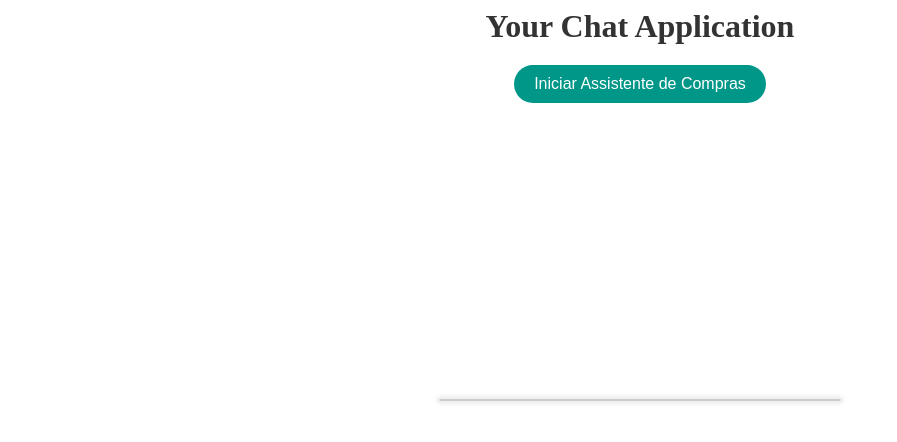
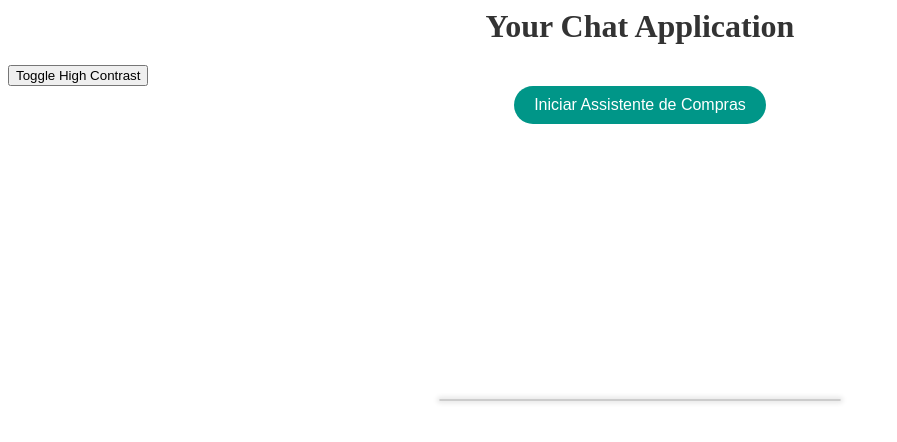
Before and after one commit to cespirandelli/my-app-challenge-azure-openai, a React (Create React App) app: page / in a window 1280 px wide. Shown: the top 442 px of the page, without its empty margins (0-897 px from the left). Built offline with nearby package versions, Linux system fonts and the light colour scheme.

Commit message:
High contrast component

```diff
--- a/src/App.js
+++ b/src/App.js
@@ -5,6 +5,7 @@ import SpeechSynthesizer from "./components/SpeechSynthesizer";
 import ChatDisplay from "./components/ChatDisplay";
 import ErrorDisplay from "./components/ErrorDisplay";
 import Title from "./components/Title";
+import ToggleContrast from "./components/ToggleContrast";
 import { useError } from "./context/ErrorContext";
 import { getApiResponse } from "./services/apiService";
 
@@ -64,6 +65,7 @@ function App() {
     <div className="App" role="main" aria-live="polite">
       <ErrorDisplay />
       <Title />
+      <ToggleContrast />
       <SpeechRecognizer onRecognition={handleRecognition} />
       <ChatDisplay
         messages={messages}
--- /dev/null
+++ b/src/components/ToggleContrast.js
@@ -0,0 +1,17 @@
+import { useState, useEffect } from "react";
+
+function ToggleContrast() {
+  const [isHighContrast, setIsHighContrast] = useState(false);
+
+  useEffect(() => {
+    document.body.classList.toggle("high-contrast", isHighContrast);
+  }, [isHighContrast]);
+
+  return (
+    <button onClick={() => setIsHighContrast(!isHighContrast)}>
+      Toggle High Contrast
+    </button>
+  );
+}
+
+export default ToggleContrast;
```
